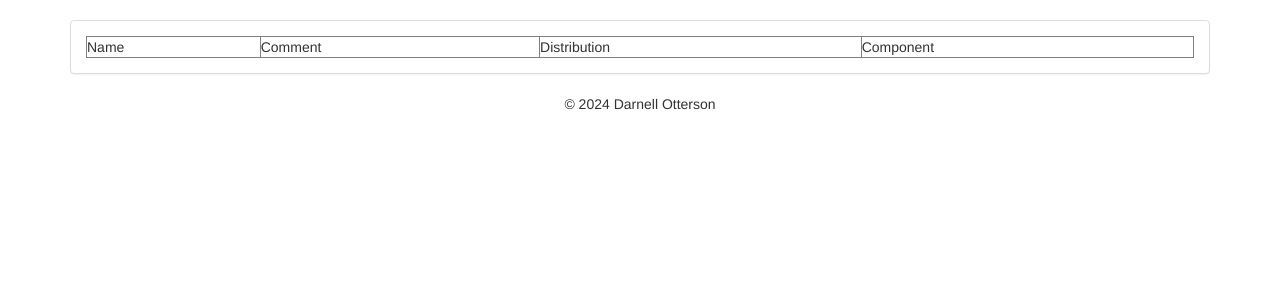
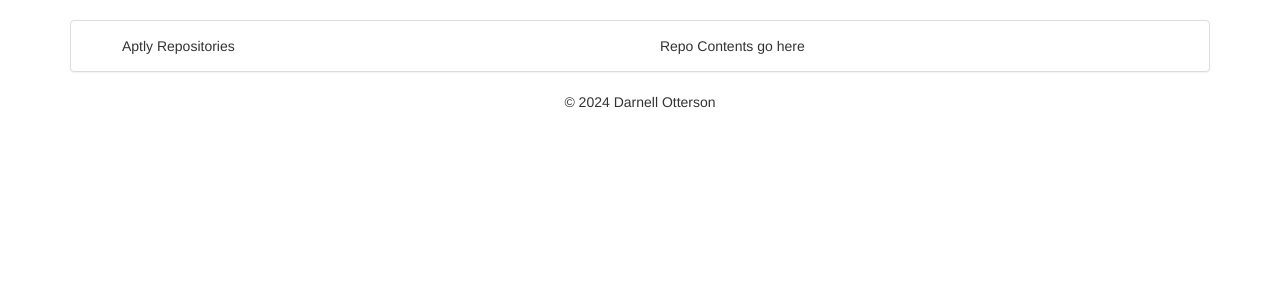
Before and after one commit to rfolkker/aptly-ws, a Python web app: template templates/repo.html in a window 1280 px wide. Shown: the part 122-422 px from the top of the page. Run offline with Jinja, Linux system fonts and the light colour scheme; the template is opened without the code that fills it, so the values that code supplies are empty; some libraries are stand-ins or nearby versions.

Commit message:
Moved repo list to Sidebar

```diff
--- a/templates/base.html
+++ b/templates/base.html
@@ -46,4 +46,12 @@
   </footer>
 </body>
 
+<!-- Enable tooltips -->
+<script>
+  $(function () {
+    $('[data-toggle="tooltip"]').tooltip();
+  });
+</script>
+
+
 </html>
--- a/templates/repo.html
+++ b/templates/repo.html
@@ -1,20 +1,32 @@
 {% extends 'base.html' %}
 
 {% block content %}
-<table width="100%" border="1">
-  <tr>
-    <td class="c1">Name</td>
-    <td class="c2">Comment</td>
-    <td class="c3">Distribution</td>
-    <td class="c4">Component</td>
-  </tr>
-  {% for item in page_data %}
-  <TR>
-     <TD class="c1">{{item.Name}}</TD>
-     <TD class="c2">{{item.Comment}}</TD>
-     <TD class="c3"><SPAN>{{item.DefaultDistribution}}</SPAN></TD>
-     <TD class="c4"><SPAN>{{item.DefaultComponent}}</SPAN></TD>
-  </TR>
-  {% endfor %}
-  </table>
+<!-- Sidebar -->
+<div class="container-fluid">
+  <div class="row">
+    <nav class="col-md-2 d-none d-md-block bg-light sidebar">
+      <div class="sidebar-sticky">
+        <ul class="nav flex-column">
+          <li class="nav-item">
+              Aptly Repositories
+          </li>
+          {% for item in page_data %}
+          <li class="nav-item">
+            <a class="nav-link" href="#" data-toggle="tooltip" data-placement="right" title="{{item.DefaultComponent}}">
+              {{item.Name}}
+            </a>
+          </li>
+          {% endfor %}
+          <!-- Add more sidebar options as needed -->
+        </ul>
+      </div>
+    </nav>
+
+    <!-- Main Content -->
+    <main role="main" class="col-md-9 ml-sm-auto col-lg-10 px-4" id="content">
+      Repo Contents go here
+    </main>
+  </div>
+</div>
+
   {% endblock %}
```
